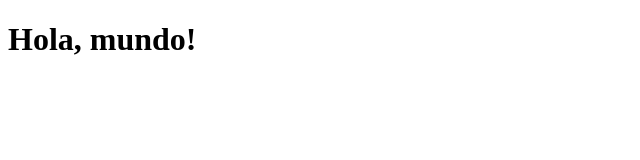
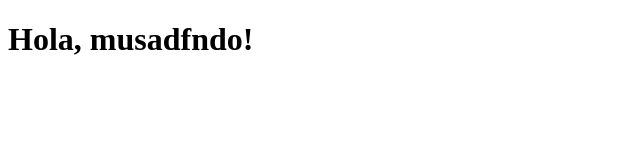
Before and after one commit to cbaxolg/hope, a plain HTML site: page index.html in a window 1280 px wide. Shown: the whole page, without its empty margins (0-640 px from the left). Drawn offline with Linux system fonts and the light colour scheme.

Commit message:
Update index.html

```diff
--- a/index.html
+++ b/index.html
@@ -4,6 +4,6 @@
     <title>Mi Página Web</title>
 </head>
 <body>
-    <h1>Hola, mundo!</h1>
+    <h1>Hola, musadfndo!</h1>
 </body>
 </html>
```
